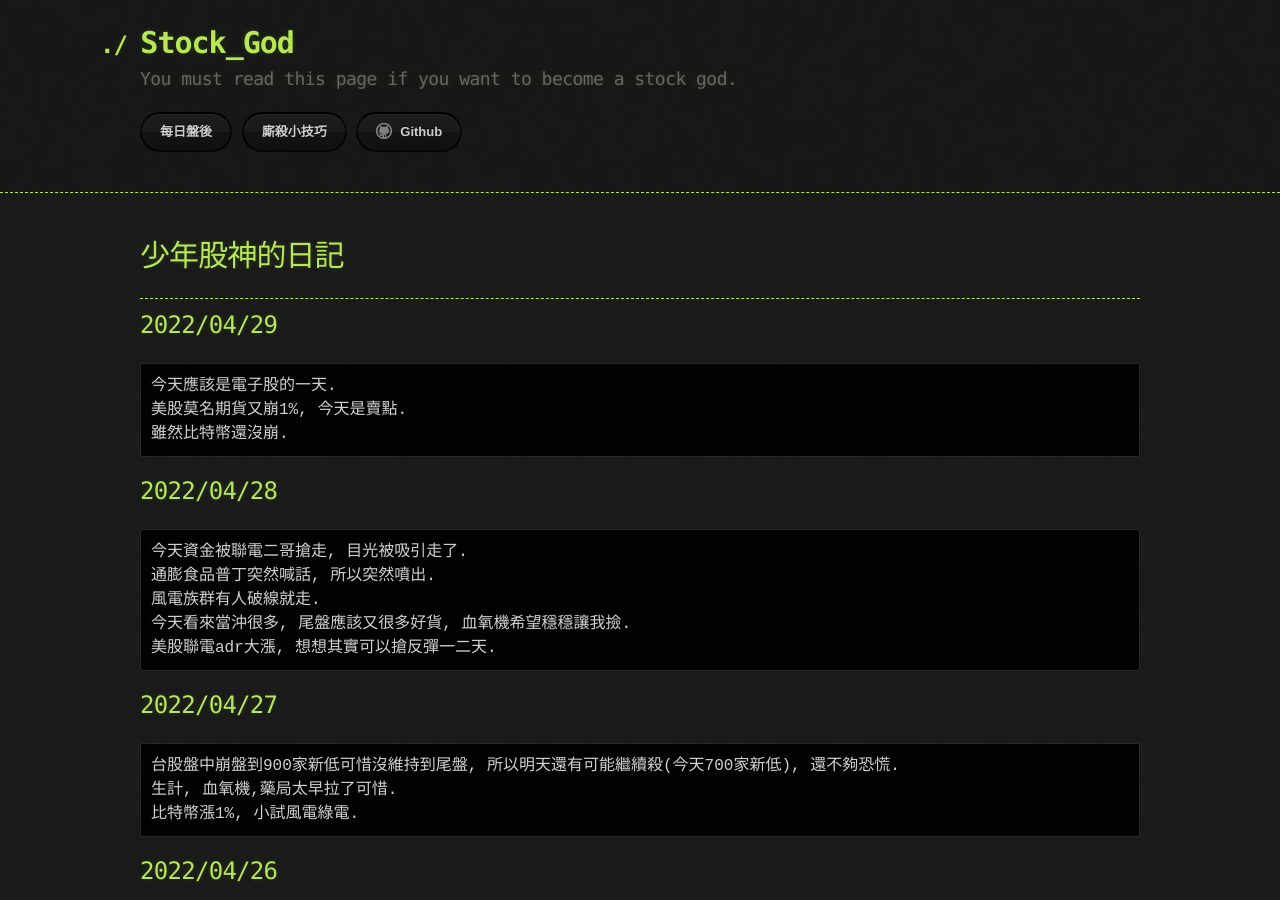
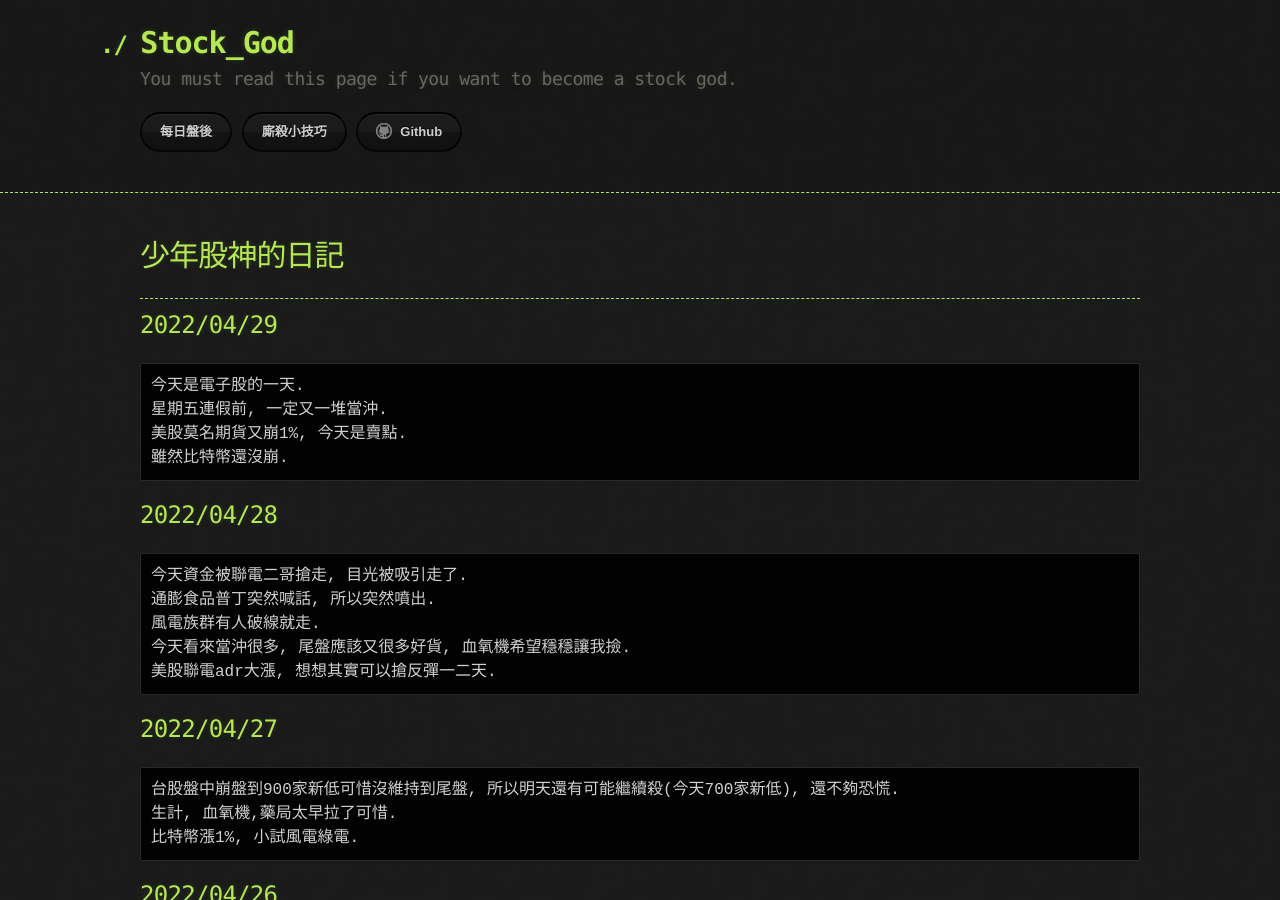
Before and after one commit to lepg5487/Stock_God, a Jekyll site: the page built from index.md, in a window 1280 px wide and 900 px high. Built offline with Jekyll 4.4.1, drawn with Linux system fonts in a browser that asks for light colours; our own code applies the rules of GitHub Pages for plain Markdown files.

Commit message:
Update index.md

````diff
--- a/index.md
+++ b/index.md
@@ -8,7 +8,8 @@ layout: testlayouts
 
 ## 2022/04/29
 ```
-今天應該是電子股的一天.
+今天是電子股的一天.
+星期五連假前, 一定又一堆當沖.
 美股莫名期貨又崩1%, 今天是賣點.
 雖然比特幣還沒崩.
 ```
````
